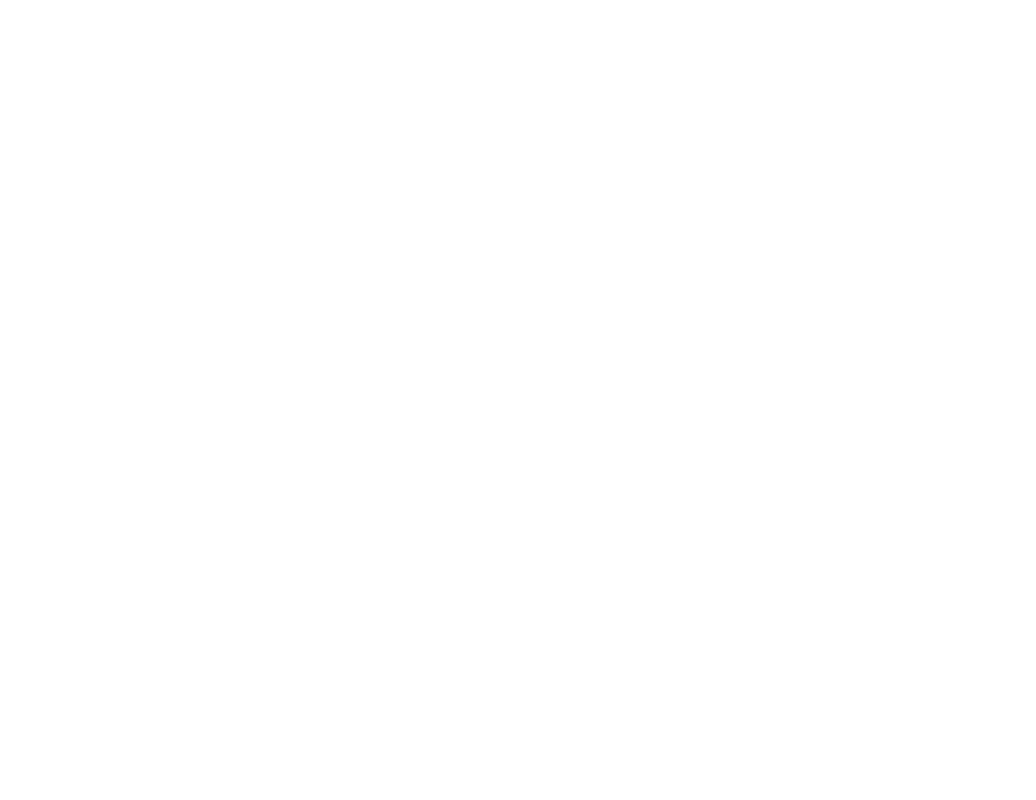
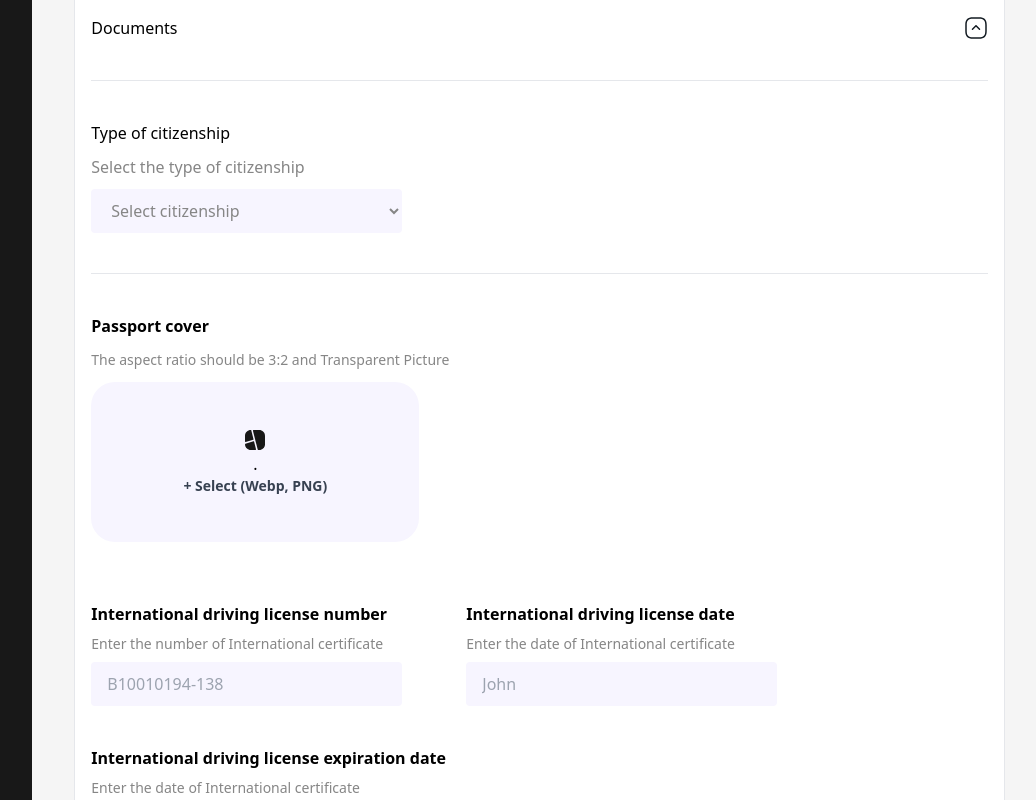
Before and after one commit to fafooti/car-ren, a Next.js app: page /users in a window 1280 px wide. Shown: the part 920-1720 px from the top of the page, without its empty margins (233-1269 px from the left). Before the commit the page ends 844 px from the top, so only its background shows below. Built offline with nearby package versions, Linux system fonts and the light colour scheme.

Commit message:
feat : Documents and basic information added

```diff
--- /dev/null
+++ b/src/components/FileUploader/FileUploader.jsx
@@ -0,0 +1,37 @@
+import React from 'react'
+import Input from "@/components/Input/Input";
+import Image from 'next/image';
+import fileIcon from "/public/icons/fileIcon.svg";
+function FileUploader({title}) {
+  return (
+    <div>
+      <div className=" w-full   ">
+        <div className="w-full flex flex-col gap-3">
+          <p className="font-semibold">{title}</p>
+          <p className="text-secondaryGray text-sm">
+            The aspect ratio should be 3:2 and Transparent Picture
+          </p>
+          <label
+            for="doc"
+            class="flex flex-col items-center p-4  rounded-3xl justify-center  bg-secondaryPurple cursor-pointer w-[328px] h-[160px]"
+          >
+            <Image width={24} height={24} class=" " src={fileIcon} alt="" />.
+            <div class="space-y-2 ">
+              <h4 class="text-sm font-semibold text-gray-700">
+                + Select (Webp, PNG)
+              </h4>
+            </div>
+            <Input
+              id="doc"
+              hidden={true}
+              type="file"
+              className={`bg-secondaryPurple py-2.5 focus:outline-none px-4 rounded w-[328px] h-[160px] text-secondaryGray`}
+            />
+          </label>
+        </div>
+      </div>
+    </div>
+  );
+}
+
+export default FileUploader
--- a/src/components/Input/Input.jsx
+++ b/src/components/Input/Input.jsx
@@ -11,6 +11,7 @@
   type,
   error,
   tooltip,
+  hidden,
   ...props
 }) => {
   const handleClickEnter = (e) => {
@@ -26,12 +27,17 @@
 //   }`;
   return (
     <div
-      className="relative flex flex-col gap-2 text-blackText dark:text-white py-1"
+      className={`relative flex flex-col gap-2 text-blackText dark:text-white py-1 ${
+        hidden ? "hidden" : ""
+      }`}
       name={name}
     >
-      {label && <label className="text-black text-md ">{label}</label>}
-      {desc && <p className="text-secondaryGray text-sm" >{desc}</p>}
+      {label && (
+        <label className="text-black text-md  font-semibold ">{label}</label>
+      )}
+      {desc && <p className="text-secondaryGray text-sm">{desc}</p>}
       <input
+        type={type}
         className={` ${className ?? ""}`}
         placeholder={placeholder}
         value={value}
--- a/src/modules/Users/AddUser.jsx
+++ b/src/modules/Users/AddUser.jsx
@@ -5,6 +5,7 @@
 import arrow from "/public/icons/arrow.svg"
 import Image from 'next/image';
 import BasicInformation from './BasicInformation';
+import Documents from './Documents';
 function AddUser() {
   return (
     <div className="flex  flex-col my-10 1440:w-[1114px] w-11/12 mx-auto border">
@@ -21,6 +22,7 @@
         </div>
       </div>
       <BasicInformation/>
+      <Documents/>
     </div>
   );
 }
--- a/src/modules/Users/BasicInformation.jsx
+++ b/src/modules/Users/BasicInformation.jsx
@@ -2,6 +2,7 @@
 import React from "react";
 import arrowSquare from "/public/icons/arrowSquare.svg"
 import Image from "next/image";
+import Button from "@/components/Button/Button";
 function BasicInformation() {
   return (
     <div className=" w-full px-4 bg-white mt-10   ">
@@ -9,7 +10,7 @@
         <p>Basic information</p>
         <Image src={arrowSquare}/>
       </div>
-      <div className="flex gap-x-16 gap-y-8 flex-wrap">
+      <div className="flex gap-x-16 gap-y-8 flex-wrap my-10">
         <Input
           desc="Enter name"
           label="Name"
@@ -42,7 +43,8 @@
           className="bg-secondaryPurple py-2.5 px-4 rounded w-[311px] text-black"
         />
       </div>
-    </div>
+      <Button className={`border rounded mb-7 border-primaryBlue text-primaryBlue px-12 py-3`}>Clear All Data</Button>
+          </div>
   );
 }
 
--- /dev/null
+++ b/src/modules/Users/Documents.jsx
@@ -0,0 +1,113 @@
+import React, { useState } from "react";
+import arrowSquare from "/public/icons/arrowSquare.svg";
+import Image from "next/image";
+import Input from "@/components/Input/Input";
+import Button from "@/components/Button/Button";
+import fileIcon from "/public/icons/fileIcon.svg";
+import FileUploader from "@/components/FileUploader/FileUploader";
+function Documents() {
+  const [showDetails, setShowDetails] = useState(true);
+  const [area, setArea] = useState("");
+  const [licenseDate, setLicenseDate] = useState();
+  const [expirationDate,setExpirationdate]=useState()
+  const handleLicenseDate = (e) => {
+    setLicenseDate(e.target.value);
+  };
+  const handleSelectArea = (e) => {
+    e.preventDefault();
+    setArea(e.target.value);
+  };
+  const handleShowDetails = () => {
+    setShowDetails((prev) => !prev);
+  };
+  return (
+    <div className=" w-full px-4 bg-white mt-10   ">
+      <div className="border-b flex justify-between py-10 ">
+        <p>Documents</p>
+        <Image
+          onClick={handleShowDetails}
+          className={`${showDetails ?? "rotate-180"} : ""`}
+          src={arrowSquare}
+        />
+      </div>
+      {showDetails && (
+        <>
+          <div className="border-b flex flex-col gap-2.5 py-10">
+            <p className=" ">Type of citizenship</p>
+            <p className="text-secondaryGray">Select the type of citizenship</p>
+            <select
+              value={area}
+              onChange={handleSelectArea}
+              className="bg-secondaryPurple py-2.5 px-4 rounded w-[311px] text-secondaryGray"
+            >
+              <option value="">Select citizenship </option>
+              <option value="one">one </option>
+              <option value="two">two</option>
+            </select>
+          </div>
+          {/* <Button
+            className={`border rounded mb-7 border-primaryBlue text-primaryBlue px-12 py-3`}
+          >
+            Clear All Data
+          </Button> */}
+          {area && (
+            <>
+              <FileUploader title="Emirates driving license Cover" />
+              <div className="flex gap-x-16 gap-y-8 flex-wrap my-10 py-4 border-b ">
+                <Input
+                  desc="Enter the number of International certificate"
+                  label="International driving license number"
+                  placeholder="B10010194-138"
+                  className="bg-secondaryPurple py-2.5 px-4 rounded w-[311px] text-black"
+                />
+                <Input
+                  label="International driving license date"
+                  desc="Enter the date of International certificate"
+                  placeholder="John"
+                  className="bg-secondaryPurple py-2.5 px-4 rounded w-[311px] text-black"
+                />
+                <Input
+                  onChange={handleLicenseDate}
+                  value={licenseDate}
+                  type="date"
+                  label="International driving license expiration date"
+                  desc="Enter the date of International certificate"
+                  placeholder="Enter Date"
+                  className="text-secondaryGray bg-secondaryPurple py-2.5 px-4 rounded w-[311px] "
+                />
+              </div>
+            </>
+          )}
+          <div className="mt-10">
+            <FileUploader title="Passport cover" />
+            <div className="flex gap-x-16 gap-y-8 flex-wrap my-10 py-4 border-b ">
+              <Input
+                desc="Enter the number of International certificate"
+                label="International driving license number"
+                placeholder="B10010194-138"
+                className="bg-secondaryPurple py-2.5 px-4 rounded w-[311px] text-black"
+              />
+              <Input
+                label="International driving license date"
+                desc="Enter the date of International certificate"
+                placeholder="John"
+                className="bg-secondaryPurple py-2.5 px-4 rounded w-[311px] text-black"
+              />
+              <Input
+                onChange={handleLicenseDate}
+                value={licenseDate}
+                type="date"
+                label="International driving license expiration date"
+                desc="Enter the date of International certificate"
+                placeholder="Enter Date"
+                className="text-secondaryGray bg-secondaryPurple py-2.5 px-4 rounded w-[311px] "
+              />
+            </div>
+          </div>
+        </>
+      )}
+    </div>
+  );
+}
+
+export default Documents;
```
Also changed, not shown: public/icons/fileIcon.svg (added).
